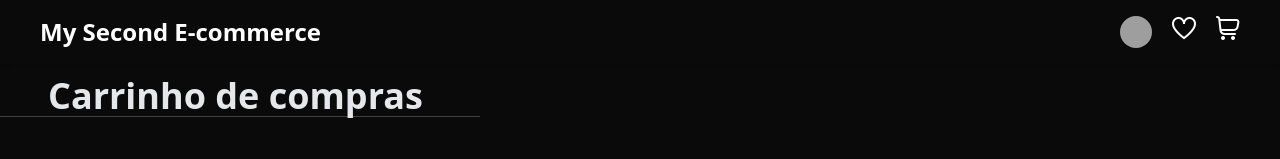
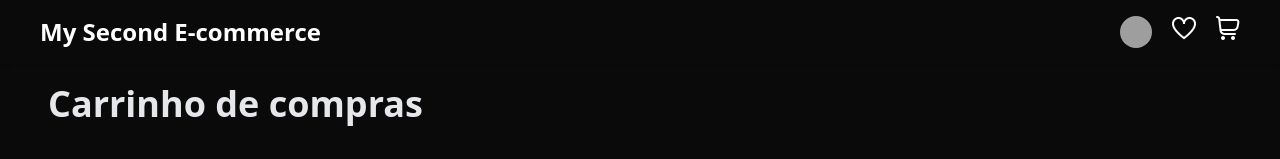
Before and after one commit to Eduardo-Ennes/my-second-ecommerce, a React (Vite) app in the folder frontend/: page /card in a window 1280 px wide. Shown: the top 159 px of the page. Built offline with nearby package versions, Linux system fonts and the light colour scheme; grey boxes are pictures that could not be loaded.

Commit message:
modificacao do h2 padrao da aplicacao

```diff
--- a/frontend/src/App.tsx
+++ b/frontend/src/App.tsx
@@ -11,7 +11,7 @@ import VideoCorses from './pages/VideoCorses'
 import DashboardTeachInPlatarform from './pages/DashboardTeachInPlatarform.tsx'
 import DashboardProfile from './pages/DashboardProfile.tsx'
 import FinishBuy from './pages/FinishBuy.tsx'
-import MyShops from './components/MyShops.tsx'
+import MyShops from './pages/MyShops.tsx'
 
 function App() {
 
--- a/frontend/src/pages/Card.tsx
+++ b/frontend/src/pages/Card.tsx
@@ -3,7 +3,6 @@ import Footer from "@/components/Footer"
 import imageTeste from '../media/imagem-python.jpg'
 import iconLixeira from '../assets/trash.png'
 import iconBook from '../assets/book.png'
-import { Button } from '@headlessui/react'
 import { Link } from "react-router-dom"
 import { useState } from "react"
 
@@ -14,7 +13,7 @@ function Card() {
     <>
         <Header args={"No"}/>
 
-        <h2 className="w-[30rem] text-gray-200 text-4xl font-bold pl-[3rem] mt-3 mb-1 border-b border-zinc-700">Carrinho de compras</h2>
+        <h2 className="w-[30rem] text-gray-200 mt-5 text-4xl font-bold pl-[3rem] mb-1 ">Carrinho de compras</h2>
 
         <main className="grid grid-cols-5 p-[1rem] h-[22rem]">
             <section className="col-span-4">
--- a/frontend/src/pages/Favorites.tsx
+++ b/frontend/src/pages/Favorites.tsx
@@ -9,7 +9,7 @@ function Favorites() {
     <>
         <Header args={"No"}/>
 
-        <h2 className="w-[30rem] text-gray-200 text-4xl font-bold pl-[3rem] mt-3 mb-1 border-b border-zinc-700">Lista de favoritos</h2>
+        <h2 className="w-[30rem] text-gray-200 mt-5 text-4xl font-bold pl-[3rem] mb-1 ">Lista de favoritos</h2>
 
         <article className="grid grid-cols-4 gap-x-3 gap-y-10 sm:grid-cols-2 lg:grid-cols-1 xl:grid-cols-4 xl:gap-x-4 p-[1rem] mt-5">
           <Link to="/detail/product/10" className="group w-[20rem]">
--- a/frontend/src/pages/MyCorses.tsx
+++ b/frontend/src/pages/MyCorses.tsx
@@ -10,7 +10,7 @@ function MyCorses() {
     <>
         <Header args={"No"}/>
 
-        <h2 className="w-[30rem] text-gray-200 text-4xl font-bold pl-[3rem] mt-3 mb-1 border-b border-zinc-700">Meus cursos</h2>
+        <h2 className="w-[30rem] text-gray-200 mt-5 text-4xl font-bold pl-[3rem] mb-1 ">Meus cursos</h2>
 
         <article className="grid grid-cols-4 gap-x-3 gap-y-10 sm:grid-cols-2 lg:grid-cols-1 xl:grid-cols-4 xl:gap-x-4 p-[1rem] mt-5 h-[27rem]">
           <Link to="/leassons/10" className="group w-[20rem]">
--- a/frontend/src/components/MyShops.tsx
+++ b/frontend/src/pages/MyShops.tsx
@@ -7,7 +7,7 @@ import {
   TableRow,
 } from "@/components/ui/table"
 import { useState } from "react"
-import Header from './Header'
+import Header from '../components/Header'
 import iconAngleUp from '../assets/angle-small-up.png'
 import iconAngleDown from '../assets/angle-small-down.png'
 
```
Also changed, not shown: 1 other file (tests, documents, lock files or other folders).
